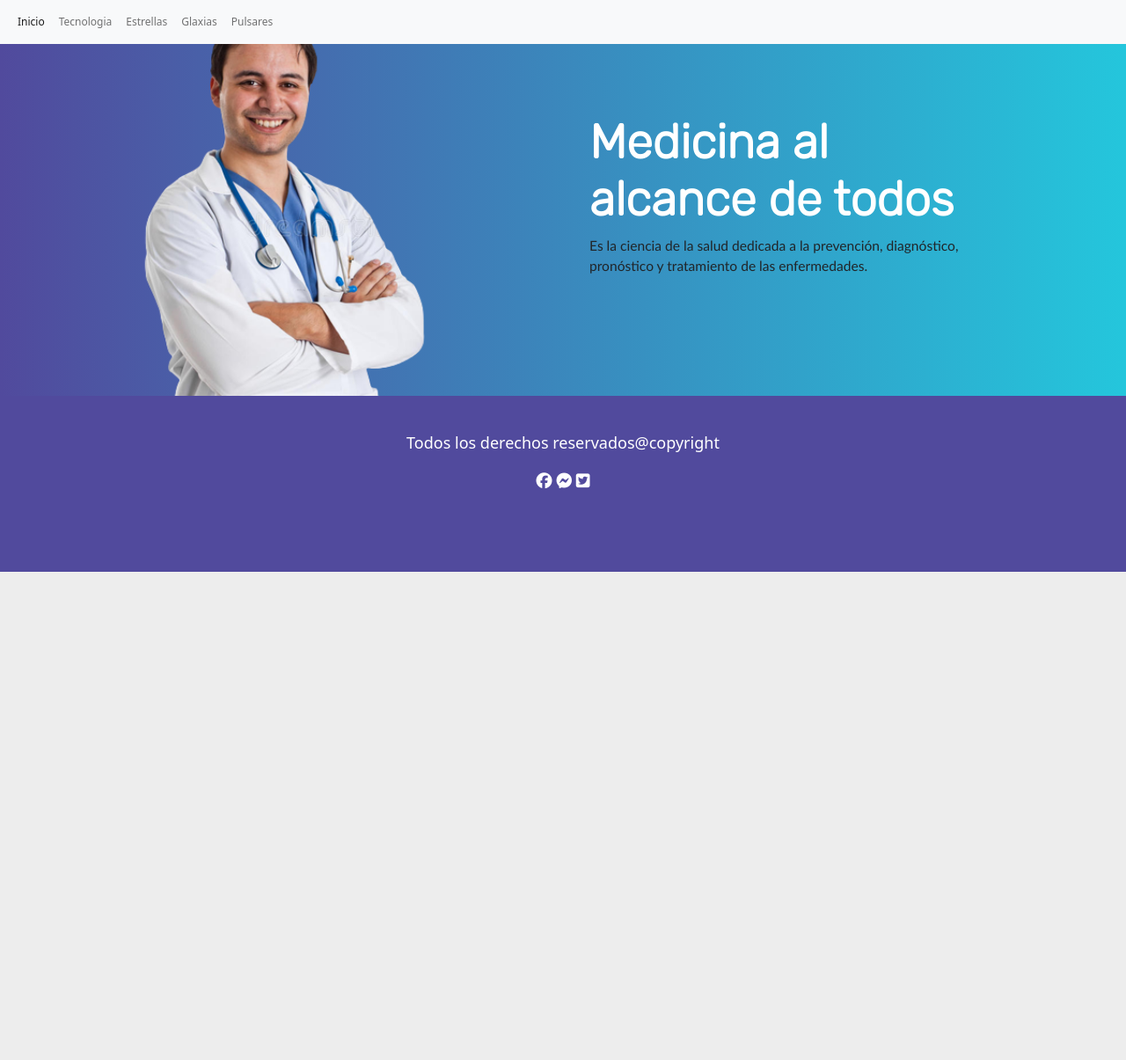
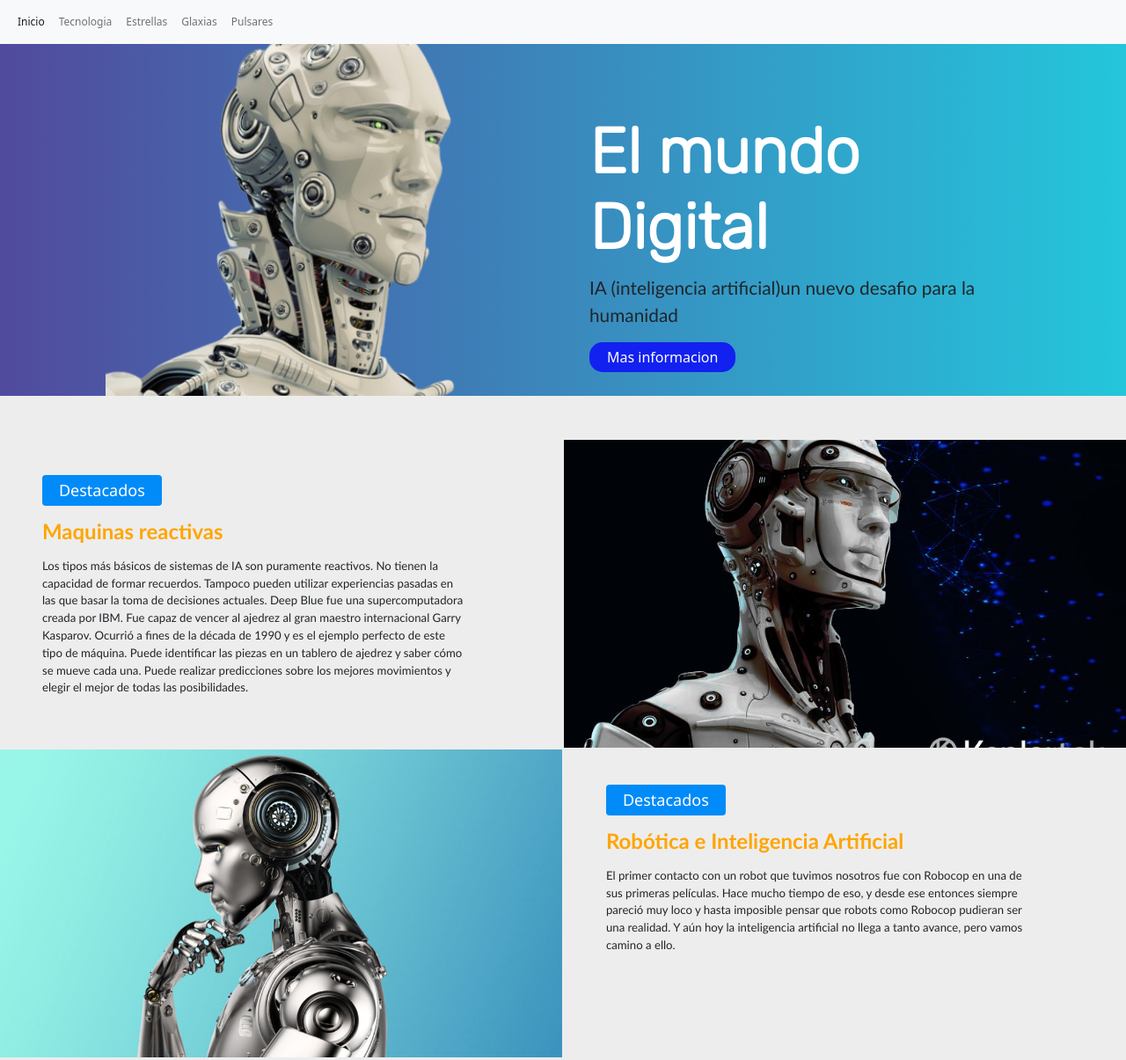
Before and after one commit to elizabet89/PreEntrega2JimenezSaynesElizabeth, a plain HTML site: page tecnologia.html in a window 1280 px wide. Shown: the top 1205 px of the page at 88% size. Before the commit the page ends 800 px from the top, so only its background shows below. Drawn offline with nearby package versions, Linux system fonts and the light colour scheme.

Commit message:
trabo terminado

```diff
--- a/style.css
+++ b/style.css
@@ -1045,4 +1045,148 @@ background: linear-gradient(to right, #ebe9f6, #dedce8); /* W3C, IE 10+/ Edge, F
      }
 
      /*=========================================================*/
-     /*================= =========================*/
+     /*================= pagina de tecnologia =========================*/
+   .maintecnologia__contenedor{
+    display: grid;
+    grid-template-columns: repeat(2,1fr);
+   grid-template-rows: 350px 300px ;
+  gap: 2px;
+
+   }
+   .banner__texto{
+    font-size: 16px;
+   }
+   .banner__link{
+    display: inline-block;
+    text-decoration: none;
+    padding: 5px 20px;
+    color: white;
+    background-color: rgb(18, 33, 240);
+    border-radius: 15px;
+   }
+   .maintecnologia{
+ padding-bottom: 100px;
+ padding-top: 50px;
+   }
+
+   .maintecnologia__caja--contenedor{
+
+    width: 85%;
+    height: 350px;
+    margin: auto;
+    padding: 40px 0;
+   }
+   .maintecnologia__caja--contenedor--modificador{
+    width: 100%;
+    padding: 0;
+   }
+   .maintecnologia__caja--contenedor a{
+     display: inline-block;
+     padding: 4px 19px;
+     text-decoration: none;
+     color: white;
+     background-color: #008bf8;
+     border-radius: 4px;
+     margin-bottom: 15px;
+     font-size: 1.5em;
+     font-family: 'Segoe UI', Tahoma, Geneva, Verdana, sans-serif;
+   }
+   .maintecnologia__caja--contenedor h2{
+    color: orange;
+    font-size: 2em;
+    font-weight: bold;
+    margin-bottom: 15px;
+    font-family: 'Trebuchet MS', 'Lucida Sans Unicode', 'Lucida Grande', 'Lucida Sans', Arial, sans-serif;
+  }
+  .maintecnologia__caja--contenedor p{
+   width: 89%;
+   font-size: 1.1em;
+   font-family: 'Trebuchet MS', 'Lucida Sans Unicode', 'Lucida Grande', 'Lucida Sans', Arial, sans-serif;
+  }
+   .maintecnologia__img{
+    width: 100%;
+    height: 100%;
+    object-fit: cover;
+   }
+   .maintecnologia__img:hover{
+    transform: scale();
+
+   }
+   @media(max-width:1047px){
+
+    .maintecnologia__contenedor{
+
+     grid-template-rows: 370px 300px ;
+
+
+     }
+
+
+
+   }
+
+
+   @media(max-width:1047px){
+
+    .maintecnologia__contenedor{
+
+     grid-template-rows: 390px 300px ;
+
+
+     }
+      }
+
+
+   @media(max-width:871px){
+
+    .maintecnologia__contenedor{
+     grid-template-rows: 420px 300px ;
+     }
+      }
+
+      @media(max-width:777px){
+
+        .maintecnologia__contenedor{
+         grid-template-columns: 1fr;
+         grid-template-rows: 290px 260px;
+         }
+         .maintecnologia{
+          padding-bottom: 0px;
+         }
+
+
+
+          }
+
+
+
+
+
+
+   @media(max-width:784px){
+    .banner__texto{
+      font-size:1em;
+    }
+   }
+   @media(max-width:612px){
+    .banner__texto{
+      font-size:1.4em;
+    }
+   }
+
+   @media(max-width:545px){
+    .banner{
+      height: 100vh;
+    }
+
+   }
+   @media(max-width:477px){
+    .banner__texto{
+      font-size:1.3em;
+    }
+   }
+   @media(max-width:443px){
+    .banner__texto{
+      font-size:1.2em;
+    }
+   }
--- a/tecnologia.html
+++ b/tecnologia.html
@@ -25,7 +25,7 @@
             <span class="navbar-toggler-icon"></span>
           </button>
           <div class="collapse navbar-collapse" id="navbarNavAltMarkup">
-            <div class="navbar-nav">
+            <div class="navbar-nav ">
               <a class="nav-link active" aria-current="page" href="./index.html">Inicio</a>
               <a class="nav-link" href="./tecnologia.html">Tecnologia</a>
               <a class="nav-link" href="./estrellas.html">Estrellas</a>
@@ -45,19 +45,68 @@
 
       <div class="banner__texto">
         <div class="banner__imgconte">
-          <img class="banner__img" src="./img/doctor-portrait-21332357-removebg-preview.png" alt="">
+          <img class="banner__img" src="./img/robot-5-640x640-removebg-preview.png" alt="">
         </div>
         <div class="banner__imgconte">
          <h1 class="banner__h1">
-          Medicina al alcance de todos
+          El mundo Digital
          </h1>
-         <p class="banner__parrafo">Es la ciencia de la salud dedicada a la prevención, diagnóstico, pronóstico y tratamiento de las enfermedades.</p>
+
+         <p class="banner__parrafo">IA (inteligencia artificial)un nuevo desafio para la humanidad</p>
+         <a class="banner__link" href="#"> Mas informacion</a>
         </div>
 
       </div>
 
     </div>
   </div>
+
+  <main class="maintecnologia">
+    <div class="maintecnologia__contenedor">
+
+      <div class="maintecnologia__caja1">
+        <div class="maintecnologia__caja--contenedor">
+          <a href="#">Destacados</a>
+          <h2>Maquinas reactivas</h2>
+          <p>Los tipos más básicos de sistemas de IA son puramente reactivos. No tienen la capacidad de formar recuerdos. Tampoco pueden utilizar experiencias pasadas en las que basar la toma de decisiones actuales.
+
+            Deep Blue fue una supercomputadora creada por IBM. Fue capaz de vencer al ajedrez al gran maestro internacional Garry Kasparov. Ocurrió a fines de la década de 1990 y es el ejemplo perfecto de este tipo de máquina.
+
+            Puede identificar las piezas en un tablero de ajedrez y saber cómo se mueve cada una. Puede realizar predicciones sobre los mejores movimientos y elegir el mejor de todas las posibilidades.</p>
+        </div>
+      </div>
+
+      <div class="maintecnologia__caja2">
+
+        <div class="maintecnologia__caja--contenedor maintecnologia__caja--contenedor--modificador">
+          <img class="maintecnologia__img" src="./img/keplertek.jpg" alt="robots">
+
+
+        </div>
+      </div>
+      <div class="maintecnologia__caja3">
+
+        <div class="maintecnologia__caja--contenedor maintecnologia__caja--contenedor--modificador">
+          <img class="maintecnologia__img" src="./img/Robots.jpg" alt="robots">
+
+
+        </div>
+
+      </div>
+      <div class="maintecnologia__caja4">
+        <div class="maintecnologia__caja--contenedor">
+          <a href="#">Destacados</a>
+          <h2>Robótica e Inteligencia Artificial</h2>
+          <p>El primer contacto con un robot que tuvimos nosotros fue con Robocop en una de sus primeras películas. Hace mucho tiempo de eso, y desde ese entonces siempre pareció muy loco y hasta imposible pensar que robots como Robocop pudieran ser una realidad. Y aún hoy la inteligencia artificial no llega a tanto avance, pero vamos camino a ello.</p>
+        </div>
+      </div>
+
+
+    </div>
+
+
+  </main>
+
 
 
    <div class="footer">
```
Also changed, not shown: img/Robots.jpg (added), img/keplertek.jpg (added), img/robot-5-640x640-removebg-preview.png (added).
